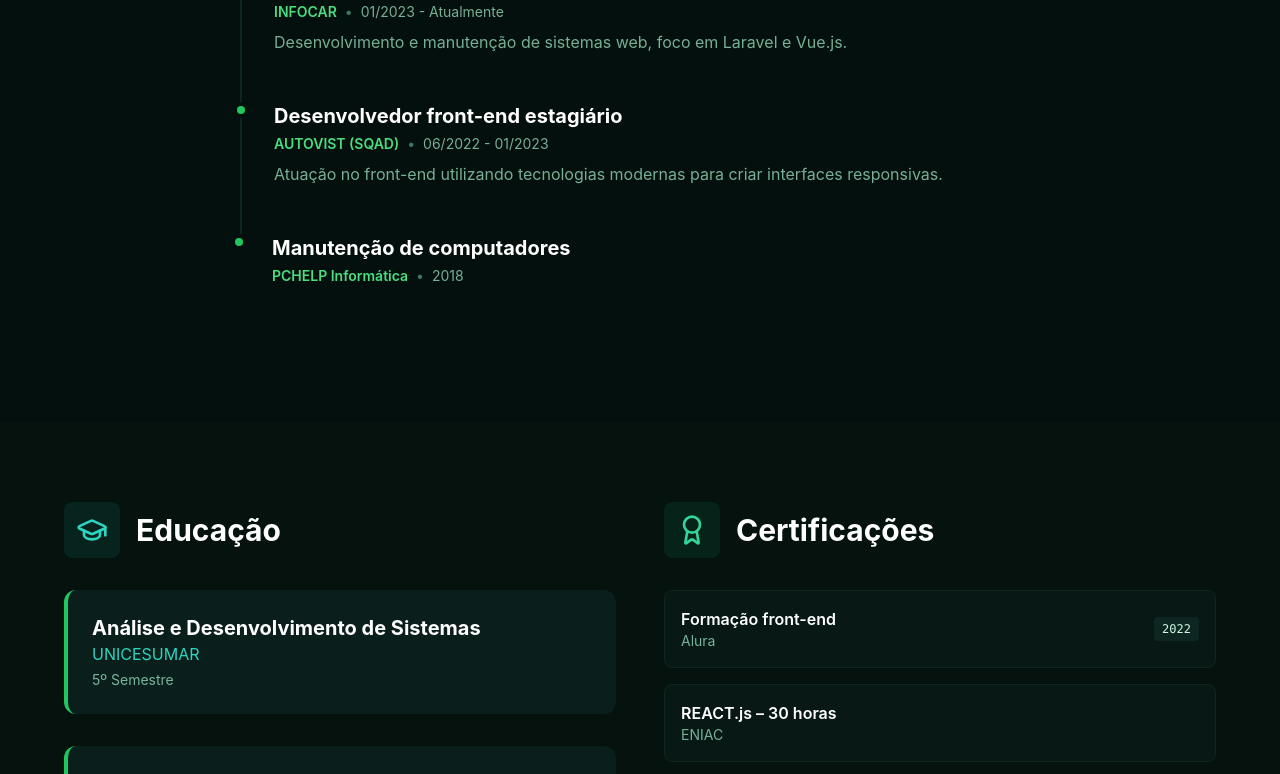
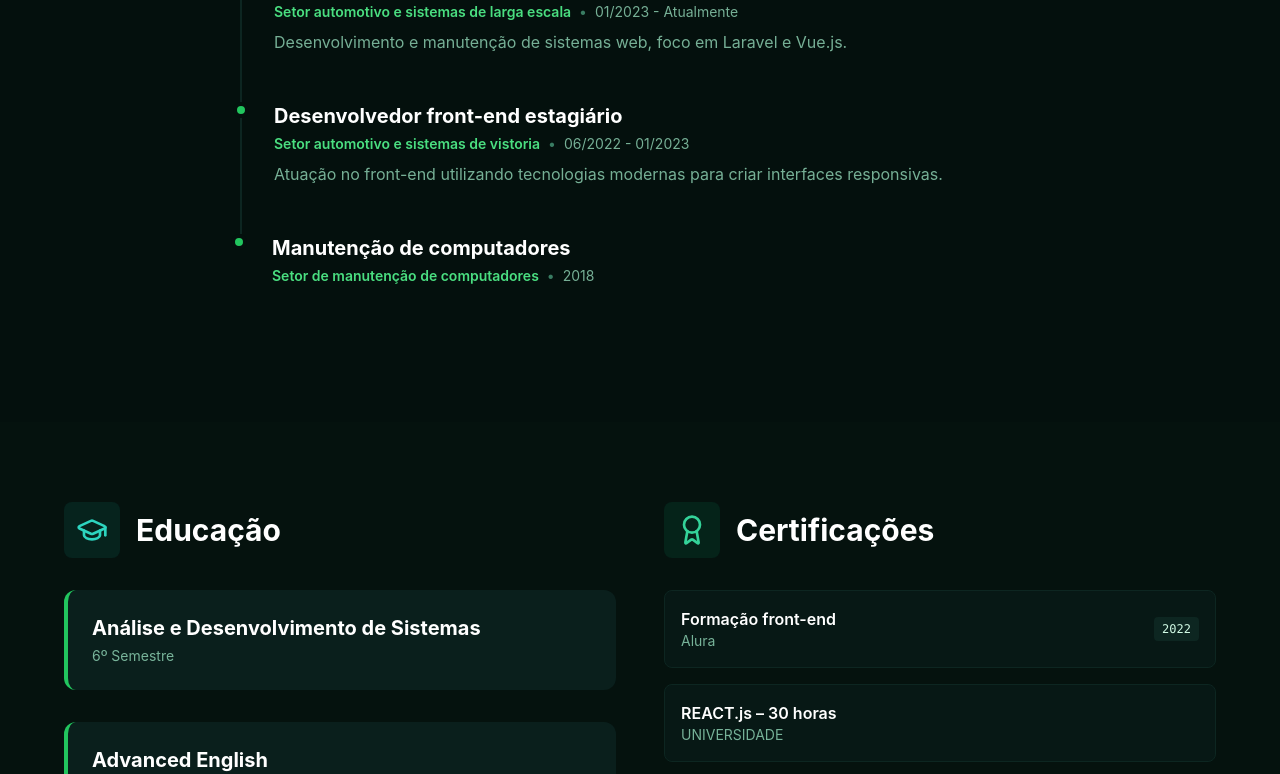
Before and after one commit to Brazlucas/lucas-braz, a React (Vite) app: page / in a window 1280 px wide. Shown: the part 3480-4254 px from the top of the page. Built offline with nearby package versions, Linux system fonts and the light colour scheme.

Commit message:
changing portfolio

```diff
--- a/src/components/Education.jsx
+++ b/src/components/Education.jsx
@@ -26,7 +26,7 @@ const Education = () => {
                 className="bg-dark-200 p-6 rounded-xl border-l-4 border-primary-500"
               >
                 <h3 className="text-xl font-bold text-white">{translations.education.items.ads}</h3>
-                <p className="text-accent-400">UNICESUMAR</p>
+                {/* <p className="text-accent-400">UNICESUMAR</p> */}
                 <p className="text-primary-200/70 text-sm mt-1">{translations.education.items.semester}</p>
               </motion.div>
 
@@ -56,9 +56,9 @@ const Education = () => {
             <div className="space-y-4">
               {[
                 { title: translations.education.certs[0].title, org: "Alura", year: "2022" },
-                { title: translations.education.certs[1].title, org: "ENIAC", year: "" },
-                { title: translations.education.certs[2].title, org: "ENIAC", year: "" },
-                { title: translations.education.certs[3].title, org: "ENIAC", year: "2022" }
+                { title: translations.education.certs[1].title, org: "UNIVERSIDADE", year: "" },
+                { title: translations.education.certs[2].title, org: "UNIVERSIDADE", year: "" },
+                { title: translations.education.certs[3].title, org: "UNIVERSIDADE", year: "2022" }
               ].map((cert, index) => (
                 <motion.div
                   key={index}
--- a/src/components/Experience.jsx
+++ b/src/components/Experience.jsx
@@ -34,19 +34,19 @@ const Experience = () => {
   const experiences = [
     {
       role: translations.experience.jobs[0].role,
-      company: "INFOCAR",
+      company: "Setor automotivo e sistemas de larga escala",
       period: "01/2023 - Atualmente",
       description: translations.experience.jobs[0].description
     },
     {
       role: translations.experience.jobs[1].role,
-      company: "AUTOVIST (SQAD)",
+      company: "Setor automotivo e sistemas de vistoria",
       period: "06/2022 - 01/2023",
       description: translations.experience.jobs[1].description
     },
     {
       role: translations.experience.jobs[2].role,
-      company: "PCHELP Informática",
+      company: "Setor de manutenção de computadores",
       period: "2018",
       description: translations.experience.jobs[2].description
     }
--- a/src/data/translations.js
+++ b/src/data/translations.js
@@ -74,7 +74,7 @@ export const translations = {
       certifications: 'Certificações',
       items: {
         ads: 'Análise e Desenvolvimento de Sistemas',
-        semester: '5º Semestre',
+        semester: '6º Semestre',
         english: 'Advanced English',
       },
       certs: [
```
